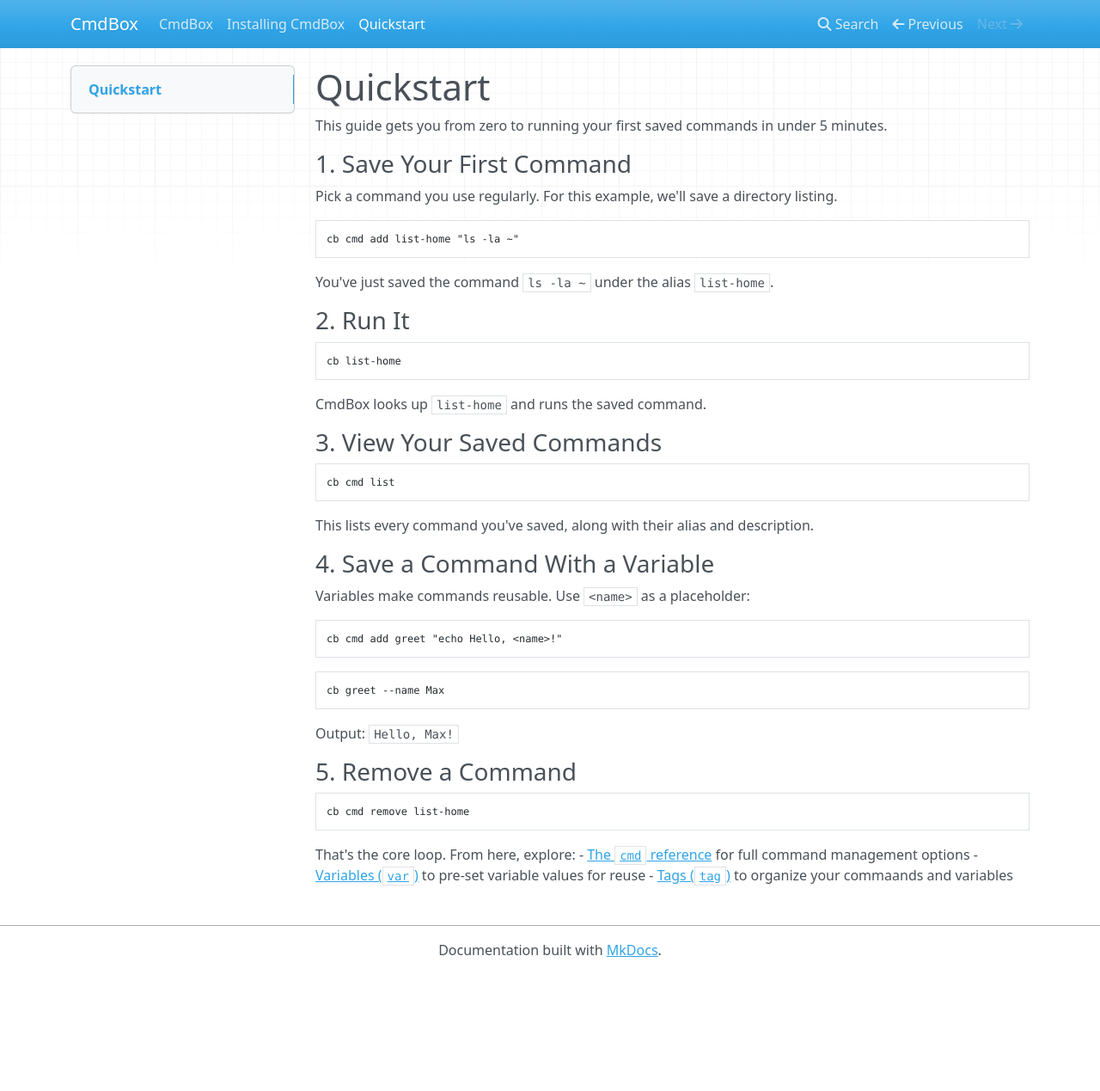
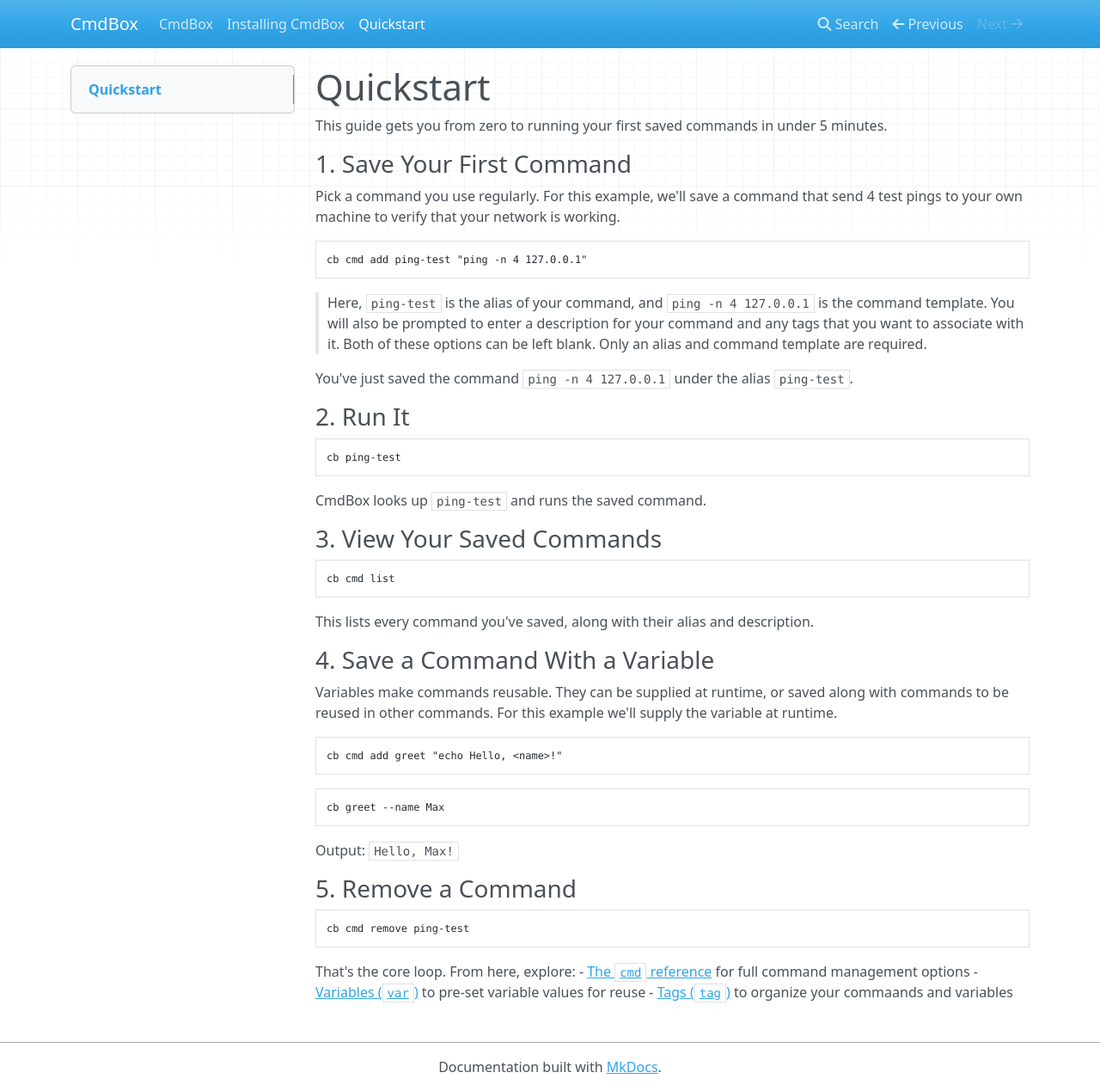
Before and after one commit to PhantomLambSoft/CmdBox, an MkDocs documentation site: the page built from docs/quickstart.md, in a window 1280 px wide and 1269 px high. Shown: the whole window at 86% size. Built offline with MkDocs 1.6.1, drawn with Linux system fonts in a browser that asks for light colours; nearby versions of some CDN libraries.

Commit message:
Update quickstart guide with better examples

````diff
--- a/docs/quickstart.md
+++ b/docs/quickstart.md
@@ -3,20 +3,25 @@
 This guide gets you from zero to running your first saved commands in under 5 minutes.
 
 ### 1. Save Your First Command
-Pick a command you use regularly. For this example, we'll save a directory listing.
+Pick a command you use regularly. For this example, we'll save a command that send 4 test pings to your own machine
+to verify that your network is working.
 
 ```console
-cb cmd add list-home "ls -la ~"
+cb cmd add ping-test "ping -n 4 127.0.0.1"
 ```
-You've just saved the command `ls -la ~` under the alias `list-home`.
+>Here, `ping-test` is the alias of your command, and `ping -n 4 127.0.0.1` is the command template. You will also be prompted
+to enter a description for your command and any tags that you want to associate with it. Both of these options can be left
+blank. Only an alias and command template are required.
+
+You've just saved the command `ping -n 4 127.0.0.1` under the alias `ping-test`.
 
 ### 2. Run It
 
 ```console
-cb list-home
+cb ping-test
 ```
 
-CmdBox looks up `list-home` and runs the saved command.
+CmdBox looks up `ping-test` and runs the saved command.
 
 ### 3. View Your Saved Commands
 
@@ -27,7 +32,8 @@
 This lists every command you've saved, along with their alias and description.
 
 ### 4. Save a Command With a Variable
-Variables make commands reusable. Use `<name>` as a placeholder:
+Variables make commands reusable. They can be supplied at runtime, or saved along with commands to be reused in other commands.
+For this example we'll supply the variable at runtime.
 
 ```console
 cb cmd add greet "echo Hello, <name>!"
@@ -41,7 +47,7 @@
 ### 5. Remove a Command
 
 ```console
-cb cmd remove list-home
+cb cmd remove ping-test
 ```
 
 That's the core loop. From here, explore:
````
